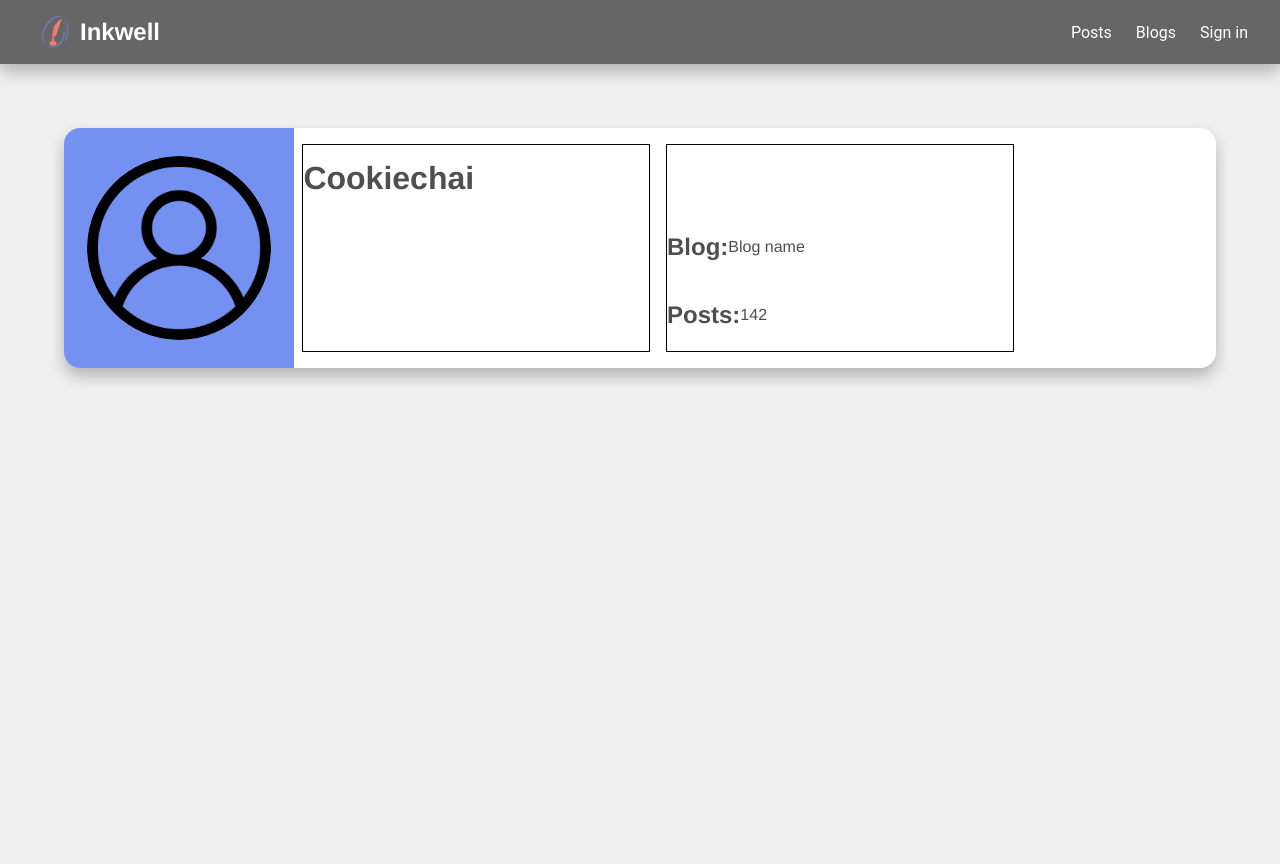
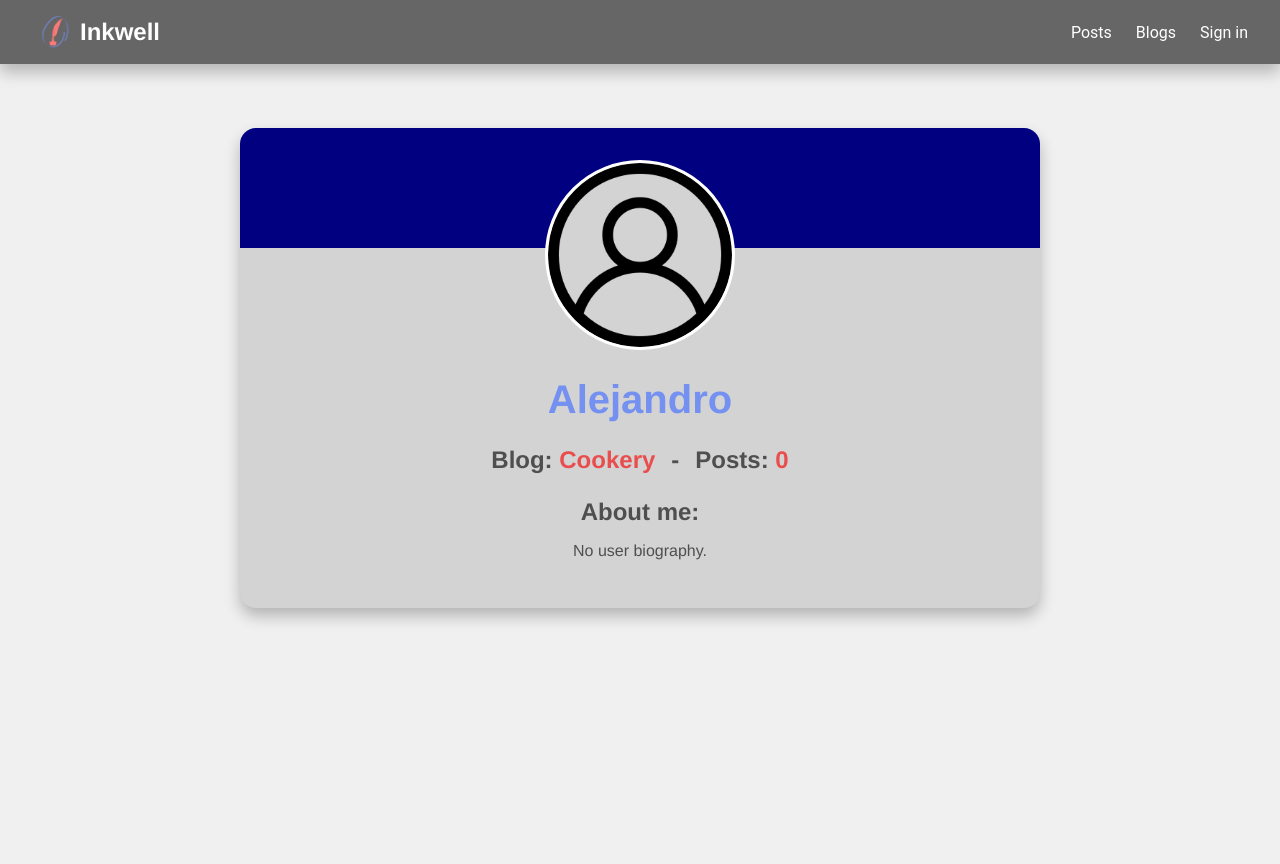
Before and after one commit to TristanRedrose/Inkwell, a Django app: a page that uses main/templates/main/profile_page.html in a window 1280 px wide. Run offline with Django 4.2, Linux system fonts and the light colour scheme; data comes from the database, SQL or seed files in the repository; both versions use the stored data as it was after the commit.

Commit message:
added profile page and edit functionality

```diff
--- a/main/admin.py
+++ b/main/admin.py
@@ -1,5 +1,5 @@
 from django.contrib import admin
-from .models import Category,Blog,Posts
+from .models import Category,Blog,Posts, Profile
 
 # Register your models here.
 class CategoryAdmin(admin.ModelAdmin):
@@ -14,3 +14,4 @@ class PostsAdmin(admin.ModelAdmin):
 admin.site.register(Category, CategoryAdmin)
 admin.site.register(Blog, BlogAdmin)
 admin.site.register(Posts, PostsAdmin)
+admin.site.register(Profile)
--- /dev/null
+++ b/main/static/main/scripts/profile.js
@@ -0,0 +1,122 @@
+// Insert csrf token and get request
+function getRequest(path) {
+    const csrf_token = document.querySelector('[name=csrfmiddlewaretoken]').value
+    const request = new Request(
+        path,
+        {headers: {"X-CSRFToken": csrf_token}}
+    )
+
+    return request
+}
+
+function clear_modal() {
+
+    // Hide modal if clicked outside of prompt
+    const Modal = document.querySelector('#modal')
+    const ModalBox = document.querySelector('#profile-box');
+        if (Modal.style.display == 'block' ) {
+            Modal.style.display = 'none';
+            ModalBox.style.display = 'none';
+        }
+}
+
+function show_modal(username) {
+
+    const Modal = document.querySelector('#modal');
+    const ModalBox = document.querySelector('#profile-box');
+    const Container = ModalBox.querySelector("#profile-middle");
+
+    // Remove any previous added elements
+    while (Container.firstChild) {
+    Container.removeChild(Container.firstChild)
+    }
+
+    let image = document.querySelector('.profile-image').src;
+    if (image === "/static/main/images/user.png") {
+        image = "";
+    }
+
+    let text = document.querySelector('#biography-text').innerText;
+    if (text === "No user biography.") {
+        text = "";
+    }
+
+    // Create container div and add content
+    const ContentDiv = document.createElement('div');
+    ContentDiv.setAttribute('id', 'profile-content-div');
+
+    ContentDiv.innerHTML = `
+        <h3 id="profile-box-title">Edit profile</h3>
+        <form id="comment-edit-form" onsubmit="event.preventDefault(); edit_profile('${username}')">
+            <div>
+                <label for="image">Picture:</label>
+                <input class="profile-image-input" type="url" name="image" id="image" placeholder="Image-url" value="${image}">
+            </div>
+            <div>
+                <div class="label-div">
+                    <label for="biography">Biography:</label>
+                </div>
+                <ul class="bio-error">
+                    <li>Biography cannot be empty.</li>
+                </ul>
+                <textarea class="profile-bio-input" type="text" id="biography" maxlength="1000" name="biography">${text}</textarea>
+            </div>
+        </form>
+        <div class="profile-confirm-div">
+            <div class="comment-confirm-div">
+                <input form="comment-edit-form" type="submit" class="comment-edit-button" id="modal-edit-button" value="Save">
+                <div class="comment-edit-button modal" onclick="clear_modal()">
+                    <p class="comment-text">Return</p>
+                </div>
+            </div>
+        </div>
+        `;
+
+    //Append content to container
+    Container.appendChild(ContentDiv);
+
+    // Show modal and add remove modal function
+    Modal.style.display = 'block';
+    ModalBox.style.display = 'block';
+    Modal.addEventListener('click', clear_modal);
+}
+
+function edit_profile(username) {
+
+    request = getRequest(`/api/edit_profile/${username}`)
+
+    // Create or edit profile
+    fetch(request, {
+        method: 'POST',
+        body: JSON.stringify ({
+            image: document.querySelector('#image').value,
+            biography: document.querySelector('#biography').value
+        })
+    })
+    .then(response => response.json())
+    .then(result => {
+        console.log(result)
+
+        // Show error if submitting empty bio
+        if (result.error === "Biography cannot be empty.") {
+
+            const errorText = document.querySelector('.bio-error')
+            errorText.className = "bio-error active"
+
+            const ErrorBar = document.querySelector('.profile-bio-input')
+            ErrorBar.className = "profile-bio-input active"
+
+            ErrorBar.onkeypress = function(e) {
+                if (e.keyCode !=32) {
+                    ErrorBar.className = "profile-bio-input";
+                    errorText.className = "bio-error";
+                }
+            }
+        }
+
+        // Save profile status and reload page
+        if (result.message === 'Profile created.' || result.message === 'Profile edited.') {
+            location.reload()
+        }
+    })
+}
--- a/main/static/main/styles.css
+++ b/main/static/main/styles.css
@@ -142,7 +142,14 @@ p {
 
 #adspan2 {
     color: #e94d4d;
+}
 
+.name-span {
+    color: #4f4f4f;
+}
+
+.name-span:hover {
+    color: navy;
 }
 
 #image-box1 {
@@ -414,17 +421,12 @@ p {
 }
 
 #blog-time {
-    margin: 4px 16px 0px 0px;
-    align-self:flex-end;
-    color: black;
-    font-size: 12px;
-}
-#blog-time {
     margin: 0px 8px 0px 0px;
     color: #4F4F4F;
     font-family: Roboto, "Helvetica Neue", Helvetica, sans-serif;
     font-weight: 700;
     align-self: center;
+    font-size: 12px;
 }
 
 #blog-info, .blog-info-2 {
@@ -657,7 +659,7 @@ p {
     margin: 16px 0px;
 }
 
-.post-input, .post-input-area, .comment-input-area, .comment-input-area-error {
+.post-input, .post-input-area, .comment-input-area, .comment-input-area-error, .profile-bio-input {
     width: 100%;
     height: 32px;
     border-radius: 8px;
@@ -925,7 +927,7 @@ p {
     flex-direction: column;
     align-content:space-between;
     width: 500px;
-    min-height: 150;
+    min-height: 150px;
     max-height: 300px;
     left: 50%;
     top: 55%;
@@ -1127,49 +1129,149 @@ ul, .error-message {
 }
 
 .profile-box {
-    margin-top: 64px;
-    width: 90%;
+    margin: 64px 16px;
+    padding: 32px 16px;
+    width: 60%;
     background-color: white;
     min-height: 240px;
-    max-height: 300px;
     align-self: center;
     border-radius: 16px;
     box-shadow: 0px 8px 15px rgba(0, 0, 0, 0.25);
     display: flex;
-    flex-direction: row;
+    flex-direction: column;
+    align-items: center;
+    background-image:
+    linear-gradient(
+      navy 25%,
+      lightgray 25%
+    );
 }
 
 .profile-image-box {
-    width: 20%;
+    width: 30%;
     display: flex;
     justify-content: center;
-    background-color: #7490F0;
-    border-radius: 16px 0px 0px 16px;
 }
 
 .profile-image {
     width: 80%;
     border-radius: 50%;
     align-self: center;
+    background-color: lightgray;
+    border: 3px white solid;
 }
 
-.profile-info-box {
-    width: 30%;
-    border: 1px black solid;
+.profile-blog {
+    display: flex;
+    flex-direction: row;
+    justify-content: space-between;
+}
+
+.profile-blog > h3 {
+    margin-bottom: 0px;
+}
+
+.spacing {
+    margin-left: 16px;
+    margin-right: 16px;
+}
+
+.name-text {
+    margin-bottom: 0px;
+    color: #7490F0;
+}
+
+.color-text {
+    color: #e94d4d;
+}
+
+.edit-profile {
+    margin-top: 32px;
+    display: flex;
+    width: 120px;
+    height: 32px;
+    border-radius: 8px;
+    justify-content: center;
+    align-items: center;
+    box-sizing: border-box;
+    padding: 8px;
+    background-color: #7490F0;
+}
+
+.edit-profile > p {
+    font-weight: 700;
+}
+
+.edit-profile:hover {
+    background-color: lightgreen;
+}
+
+#profile-box {
+    z-index: 10;
+    position: fixed;
     display: flex;
     flex-direction: column;
-    margin: 16px 8px;
+    align-content:space-between;
+    width: 700px;
+    min-height: 300px;
+    left: 50%;
+    top: 55%;
+    transform: translate(-50%, -55%);
+    border-radius: 16px;
+    box-shadow: 0px 8px 15px rgba(0, 0, 0, 0.25);
+    background-color: white;
+    display:none;
 }
 
-.section-box {
-    height: 33%;
+#profile-middle {
+    margin: 16px;
     display: flex;
+    flex-direction: column;
     align-items: center;
-
 }
 
-.usertext {
-    margin: 0px;
+#profile-content-div {
+    width: 100%;
+}
+
+.profile-image-input {
+    padding: 0px 16px;
+    width: 84%;
+    margin-left: 8px;
+    margin-bottom: 16px;
+    height: 32px;
+    border-radius: 4px;
+    box-sizing: border-box;
+    border: 1px #D3D3D3 solid;
+    font-size: 16px;
+    font-family: Montserrat, "Helvetica Neue", Helvetica, sans-serif;
+}
+
+.label-div {
+    margin-bottom: 8px;
+}
+
+.profile-bio-input {
+    height: 200px;
+    resize:none;
+}
+
+#profile-box-title {
+    text-align: center;
+}
+
+.profile-bio-input.active {
+    border: 1px red solid;
+}
+
+.bio-error.active {
+    display: block;
+}
+
+.profile-confirm-div {
+    margin: 16px 0px 0px;
+    display: flex;
+    justify-content: center;
 }
 
 @media screen and (max-width: 1440px) {
@@ -1285,6 +1387,14 @@ ul, .error-message {
         font-size: 12px;
         margin-left: 4px;
     }
+
+    #profile-box {
+        width: 550px;
+    }
+
+    .profile-image-input {
+        width: 79%;
+    }
 }
 
 @media screen and (max-width: 600px) {
--- a/main/templates/main/blogs.html
+++ b/main/templates/main/blogs.html
@@ -18,11 +18,11 @@
                                     <div class="blog-info-2">
                                         <div class="blog-info-box">
                                             <img id="info-img1" src="..\static\main\images\user.png" alt="ad-img1">
-                                            <p id="blog-time"><span>{{ blog.author}}</span></p>
+                                            <p id="blog-time"><a href="{% url 'profile_page' blog.author %}" class="nav-link"><span class="name-span">{{ blog.author}}</span></a></p>
                                         </div>
                                         <div class="blog-info-box">
                                             <img id="info-img1" src="..\static\main\images\calendar.png" alt="ad-img1">
-                                            <p id="blog-time">{{ blog.created|date:"Y-m-d" }}</p>
+                                            <p id="blog-time">{{ blog.created|date:"d-m-Y" }}</p>
                                         </div>
                                     </div>
                                     <div class="blog-info-3" style="background-color:{{ blog.category.color }}">
--- a/main/templates/main/components/banner.html
+++ b/main/templates/main/components/banner.html
@@ -4,7 +4,7 @@
         <p id="blog-tag">{{ blog.description }}</p>
         <div id="blog-info">
             <img id="info-img1" src="\static\main\images\user.png" alt="ad-img1">
-            <p id="blog-time"><span>{{ blog.author }}</span></p>
+            <p id="blog-time"><a href="{% url 'profile_page' blog.author %}" class="nav-link"><span class="name-span">{{ blog.author }}</span></a></p>
             <img id="info-img1" src="\static\main\images\calendar.png" alt="ad-img1">
             <p id="blog-time">{{ blog.created|date:"Y-m-d" }}</p>
         </div>
--- a/main/templates/main/components/post-box.html
+++ b/main/templates/main/components/post-box.html
@@ -6,18 +6,18 @@
                 <div class="blog-info-2">
                     <div class="blog-info-box">
                         <img id="info-img1" src="..\static\main\images\calendar.png" alt="ad-img1">
-                        <p id="blog-time">{{ post.created|date:"Y-m-d" }}</p>
+                        <p id="blog-time">{{ post.created|date:"d-m-Y" }}</p>
                     </div>
                 </div>
             {% else %}
                 <div class="blog-info-2">
                     <div class="blog-info-box">
                         <img id="info-img1" src="..\static\main\images\user.png" alt="ad-img1">
-                        <p id="blog-time"><span>{{ post.author}}</span></p>
+                        <p id="blog-time"><a href="{% url 'profile_page' post.author %}" class="nav-link"><span class="name-span">{{ post.author}}</span></a></p>
                     </div>
                     <div class="blog-info-box">
                         <img id="info-img1" src="..\static\main\images\calendar.png" alt="ad-img1">
-                        <p id="blog-time">{{ post.created|date:"Y-m-d" }}</p>
+                        <p id="blog-time">{{ post.created|date:"d-m-Y" }}</p>
                     </div>
                 </div>
             {% endif %}
--- a/main/templates/main/profile_page.html
+++ b/main/templates/main/profile_page.html
@@ -4,28 +4,59 @@
 {% block body %}
     <div class="main-body">
         <div class="profile-box">
+            {% if profile == none or profile.image == none %}
                 <div class="profile-image-box">
-                <img class="profile-image" src="..\static\main\images\user.png" alt="ad-img1">
+                    <img class="profile-image" src="/static/main/images/user.png" alt="ad-img1">
                 </div>
-            <div class="profile-info-box">
-                <div class="section-box">
-                    <h2 class="usertext">Cookiechai</h2>
+            {% else %}
+                <div class="profile-image-box">
+                    <img class="profile-image" src={{ profile.image }} alt="profile-img">
                 </div>
-                <div class="section-box">
+            {% endif %}
+            <div>
+                <h1 class="name-text">{{ username }}</h1>
             </div>
-                <div class="section-box">
+            <div class="profile-blog">
+                {% if blog != none %}
+                    <h3>Blog: <a href="{% url 'view_blog' blog %}" class="nav-link"><span class="color-text">{{ blog }}</span></a></h3>
+                    <h3 class="spacing">-</h3>
+                    <h3>Posts: <span class="color-text">{{ postnum }}</span></h3>
+                {% else %}
+                    <h3>User has no blog.</h3>
+                {% endif %}
             </div>
+            <div class="profile-blog">
+                <h3>About me:</h3>
             </div>
-            <div class="profile-info-box">
-                <div class="section-box">
+            <div>
+                {% if profile == none %}
+                    <p id="biography-text">No user biography.</p>
+                {% else %}
+                    <p id="biography-text">{{ profile.biography }}</p>
+                {% endif %}
             </div>
-                <div class="section-box">
-                    <h3>Blog:</h3><p>Blog name</p>
+            {% if request.user.username == username %}
+                <a href="#" class="nav-link" onclick="event.preventDefault(); show_modal('{{ username }}')">
+                    <div class="edit-profile">
+                        <p class="comment-text">Edit profile</p>
                     </div>
-                <div class="section-box">
-                    <h3>Posts:</h3><p>142</p>
+                </a>
+            {% endif %}
         </div>
+        <div id="modal">
+        </div>
+        <div id="profile-box">
+            <div id="modal-top">
+                {% csrf_token %}
+            </div>
+            <div id="profile-middle">
+            </div>
+            <div id="modal-bottom">
             </div>
         </div>
     </div>
 {% endblock %}
+
+{% block script %}
+    <script src="{% static 'main/scripts/profile.js' %}"></script>
+{% endblock %}
--- a/main/urls.py
+++ b/main/urls.py
@@ -7,7 +7,7 @@ urlpatterns = [
     path("sign_in", views.sign_in_page, name="sign_in_page"),
     path("register", views.register_page, name="register_page"),
     path("logout", views.log_out, name="logout"),
-    path("profile/<str:profile>", views.profile_page, name="profile_page"),
+    path("profile/<str:username>", views.profile_page, name="profile_page"),
     path("create_blog_view", views.create_blog_view, name="create_blog_view"),
     path("edit_blog_view/<str:blog_name>", views.edit_blog_view, name="edit_blog_view"),
     path("delete_blog_view/<str:blog_name>", views.delete_blog_view, name="delete_blog_view"),
@@ -33,5 +33,6 @@ urlpatterns = [
     path("api/comments/delete/<int:comment_id>", views.delete_comment, name="delete_comment"),
     path("api/comments/find/<int:comment_id>", views.get_comment, name="get_comment"),
     path("api/comments/edit/<int:comment_id>", views.edit_comment, name="edit_comment"),
-    path("api/filter/<str:set>/<str:category>",views.category_filter, name="category_filter")
+    path("api/filter/<str:set>/<str:category>", views.category_filter, name="category_filter"),
+    path("api/edit_profile/<str:username>", views.edit_profile, name="edit_profile")
 ]
--- a/main/views.py
+++ b/main/views.py
@@ -10,7 +10,7 @@ from django.contrib.auth import authenticate, login, logout
 from django.contrib.auth.decorators import login_required
 from django.core.paginator import Paginator
 
-from .models import Category, Blog, Posts, Comments
+from .models import Category, Blog, Posts, Comments, Profile
 
 
 
@@ -33,9 +33,31 @@ def log_out(request):
     logout(request)
     return render (request, "main/login.html")
 
-def profile_page(request,profile):
+def profile_page(request,username):
 
-    return render (request, "main/profile_page.html")
+    user = User.objects.get(username=username)
+    try:
+        profile = Profile.objects.get(name=user)
+    except:
+        profile = None
+
+
+    try:
+        blog = Blog.objects.get(author=user)
+    except:
+        blog = None
+        postnum = 0
+
+    if blog != None:
+        posts = Posts.objects.filter(blog=blog)
+        postnum = posts.count()
+
+    return render (request, "main/profile_page.html", {
+        "profile": profile,
+        "postnum": postnum,
+        "blog": blog.name,
+        "username": username
+    })
 
 @login_required(login_url="/sign_in")
 def create_blog_view(request):
@@ -611,3 +633,46 @@ def category_filter(request,set,category):
         objectset = objectset.order_by("-created").all()
 
     return JsonResponse([content.serialize() for content in objectset], safe=False)
+
+def edit_profile(request, username):
+
+    # Editing a profile must be via POST
+    if request.method != "POST":
+        return JsonResponse({"error": "POST request required."}, status=400)
+
+    print(request.user, username)
+
+    if request.user.username != username:
+        return JsonResponse({"error": "Access denied."}, status=400)
+
+    user=User.objects.get(username=username)
+
+    data = json.loads(request.body)
+    biography = data.get("biography", "")
+    if biography.strip() == "":
+        return JsonResponse({"error": "Biography cannot be empty."}, status=400)
+
+    image = data.get("image", "")
+
+    try:
+        blog = Blog.objects.get(author=user)
+    except:
+        blog = None
+
+    try:
+        profile = Profile.objects.get(name=user)
+    except:
+        profile = Profile(
+            name=user,
+            blog=blog,
+            biography=biography.strip(),
+            image=image
+        )
+        profile.save()
+
+        return JsonResponse({"message": "Profile created."}, status=201)
+
+    profile.biography = biography
+    profile.image = image
+    profile.save()
+    return JsonResponse({"message": "Profile edited."}, status=201)
```
Also changed, not shown: main/models.py (+9 -3 lines), db.sqlite3, main/migrations/0009_profile.py (added). Lines whose indentation alone changed are shown as unchanged.
